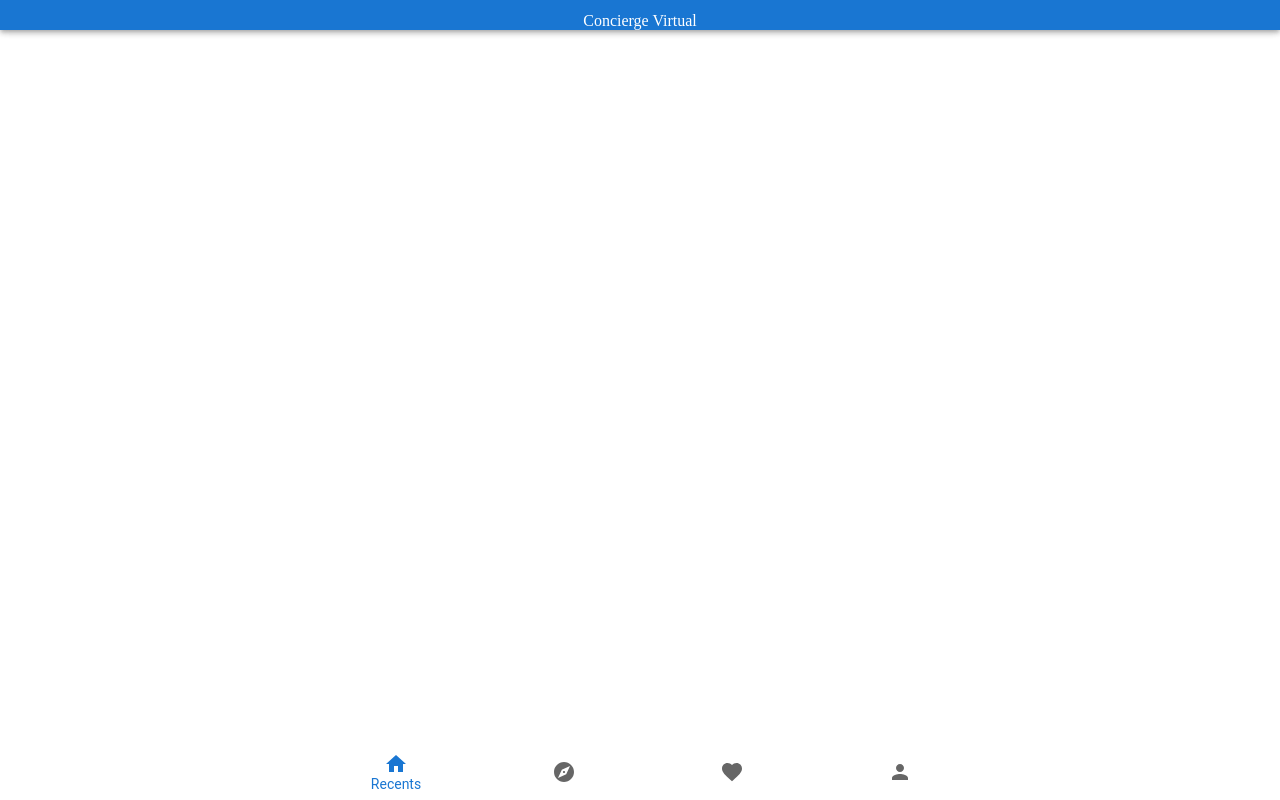
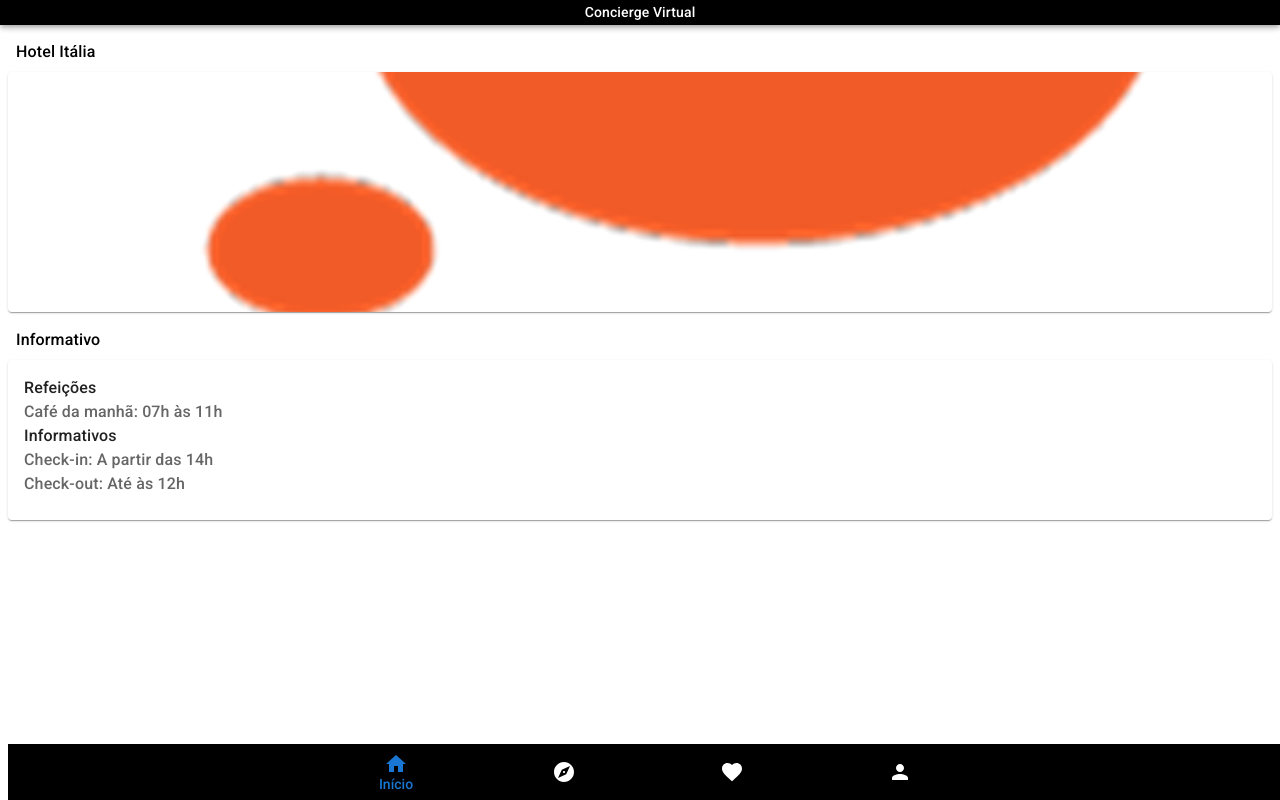
Before and after one commit to YuriAlvarenga/concierge, a React (Vite) app: page /hotelitaliabc in a window 1280 px wide. Built offline with nearby package versions, Linux system fonts and the light colour scheme.

Commit message:
atualizado cards

```diff
--- a/index.html
+++ b/index.html
@@ -5,6 +5,7 @@
     <meta name="viewport" content="width=device-width, initial-scale=1.0" />
     <link rel="icon" href="">
     <link rel="manifest" href="/manifest.webmanifest">
+    <link href="https://fonts.googleapis.com/css2?family=Roboto:wght@300;500&display=swap" rel="stylesheet">
     <title>Concierge Virtual</title>
   </head>
   <body>
--- /dev/null
+++ b/src/components/cards/card.jsx
@@ -0,0 +1,33 @@
+import React from 'react'
+import CardComponent from '@mui/material/Card'
+import CardContent from '@mui/material/CardContent'
+import Typography from '@mui/material/Typography'
+
+export default function Card(props){ //props vindo de hotel italia
+  return (
+    <>
+      <Typography sx={{m:1, mt:2}}>
+        {props.title}
+      </Typography>
+      <CardComponent >
+        <CardContent>
+          <Typography component="div">
+            Refeições
+          </Typography>
+          <Typography color="text.secondary">
+            Café da manhã: 07h às 11h
+          </Typography>
+          <Typography component="div">
+            Informativos
+          </Typography>
+          <Typography color="text.secondary">
+            Check-in: A partir das 14h
+          </Typography>
+          <Typography color="text.secondary">
+            Check-out: Até às 12h
+          </Typography>
+        </CardContent>
+      </CardComponent>
+    </>
+  )
+}
--- /dev/null
+++ b/src/components/cards/image-card.jsx
@@ -0,0 +1,22 @@
+import React from 'react'
+import Card from '@mui/material/Card'
+import CardMedia from '@mui/material/CardMedia'
+import { Typography, Box } from '@mui/material'
+
+export default function ImageCard(props){
+  return (
+    <>
+      <Typography sx={{mt:5, ml:1, mb: 1}}>
+          {props.title}
+      </Typography>
+      <Card >
+        <CardMedia
+          component="img"
+          alt="Imagem"
+          height="240"
+          image="512.png"
+        />
+      </Card>
+    </>
+  )
+}
--- a/src/components/menu/menu-bottom.jsx
+++ b/src/components/menu/menu-bottom.jsx
@@ -1,4 +1,4 @@
-import React from 'react'
+import React, {useState} from 'react'
 import BottomNavigation from '@mui/material/BottomNavigation'
 import BottomNavigationAction from '@mui/material/BottomNavigationAction'
 import HomeIcon from '@mui/icons-material/Home'
@@ -9,12 +9,13 @@ import { styled } from '@mui/system'
 
 const RootBottomNavigation = styled(BottomNavigation)({
   width: '100%',
-  position: 'fixed', // Adicionando 'fixed' para manter na parte inferior
-  bottom: 0 // Adicionando 'bottom: 0' para fixar na parte inferior
+  position: 'fixed',
+  bottom: 0,
+  background:'#000'
 })
 
 export default function MenuBottomNavigation() {
-  const [value, setValue] = React.useState('recents')
+  const [value, setValue] = useState('home')
 
   const handleChange = (event, newValue) => {
     setValue(newValue)
@@ -22,10 +23,10 @@ export default function MenuBottomNavigation() {
 
   return (
     <RootBottomNavigation value={value} onChange={handleChange}>
-      <BottomNavigationAction label="Recents" value="recents" icon={<HomeIcon />} />
-      <BottomNavigationAction label="Favorites" value="favorites" icon={<ExploreIcon />} />
-      <BottomNavigationAction label="Nearby" value="nearby" icon={<FavoriteIcon />} />
-      <BottomNavigationAction label="Folder" value="folder" icon={<PersonIcon />} />
+      <BottomNavigationAction label="Início" value="home" icon={<HomeIcon />} sx={{color:"#fff"}} />
+      <BottomNavigationAction label="Favorites" value="favorites" icon={<ExploreIcon />} sx={{color:"#fff"}} />
+      <BottomNavigationAction label="Categorias" value="categories" icon={<FavoriteIcon />} sx={{color:"#fff"}} />
+      <BottomNavigationAction label="Recepção" value="reception" icon={<PersonIcon />} sx={{color:"#fff"}} />
     </RootBottomNavigation>
   )
 }
--- a/src/components/top-bar/top-bar.jsx
+++ b/src/components/top-bar/top-bar.jsx
@@ -1,16 +1,13 @@
-import React from 'react';
-import AppBar from '@mui/material/AppBar';
-import Toolbar from '@mui/material/Toolbar';
-import Typography from '@mui/material/Typography';
+import React from 'react'
+import AppBar from '@mui/material/AppBar'
+import Typography from '@mui/material/Typography'
 
 export default function TopBar() {
   return (
-    <AppBar position="fixed" sx={{height:30}}>
-      <Toolbar style={{ margin: 'auto', height:30 }}>
-        <Typography variant="h8" style={{ margin: 'auto', height:40 }}>
+    <AppBar position="fixed" sx={{height:25, background:'#000', color:'#fff',}}>
+        <Typography style={{ margin: 'auto', fontSize:14 }}>
             Concierge Virtual
         </Typography>
-      </Toolbar>
     </AppBar>
-  );
+  )
 }
--- a/src/pages/hotels/hotelItaliaBc/hotel-italia-bc.jsx
+++ b/src/pages/hotels/hotelItaliaBc/hotel-italia-bc.jsx
@@ -1,6 +1,9 @@
 import React from 'react'
 import MenuBottomNavigation from '../../../components/menu/menu-bottom'
 import TopBar from '../../../components/top-bar/top-bar'
+import Card from '../../../components/cards/card'
+import ImageCard from '../../../components/cards/image-card'
+
 
 
 export default function HotelItaliaBC() {
@@ -8,6 +11,8 @@ export default function HotelItaliaBC() {
   return (
     <>
       <TopBar/>
+      <ImageCard title={'Hotel Itália'}/>
+      <Card title={'Informativo'}/>
       <MenuBottomNavigation/>
     </>
   )
```
